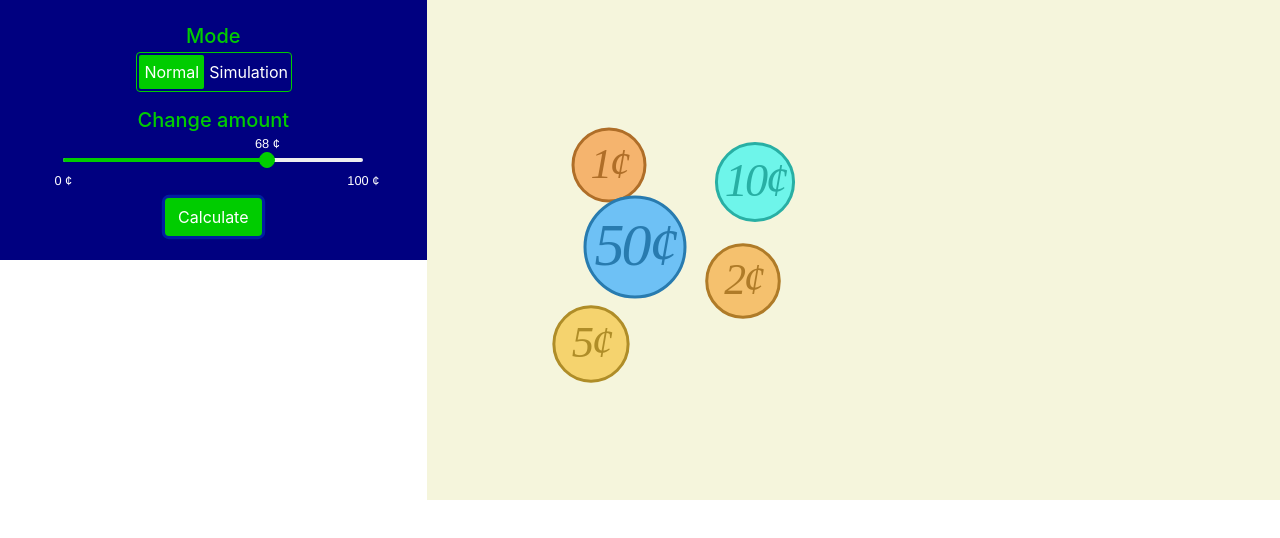
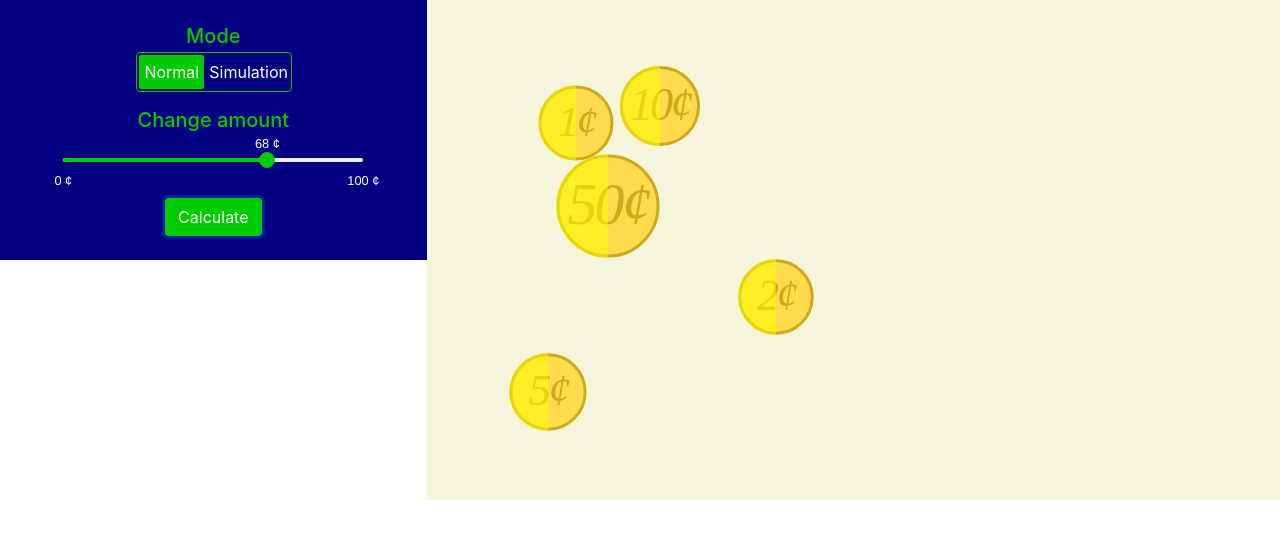
Before and after one commit to IgorBolotnikov/Coin-change-visualizer, a React (Create React App) app: page / in a window 1280 px wide. Both pictures are taken after a click on the button "Calculate". Shown: the top 538 px of the page. Built offline with nearby package versions, Linux system fonts and the light colour scheme.

Commit message:
Improve looks and coords generation

```diff
--- a/src/App.js
+++ b/src/App.js
@@ -65,7 +65,6 @@ function App() {
     const change = getChange(array, coinNums);
     const coinsArray = getCoinsArray(change, coins);
     const coords = generateCoinCoords(coinsArray, width, height);
-    console.log(coords);
     setCoinCoords(coords);
   }
 
--- a/src/components/coins.js
+++ b/src/components/coins.js
@@ -3,18 +3,18 @@ import PropTypes from 'prop-types';
 import { getRandomInt, getDarkerColor, getCoinRadius } from './../helpers.js'
 
 const COIN_COLORS = {
-  1: '#f5b46e',
-  2: '#f5c16e',
-  5: '#f5d36e',
-  10: '#6ef5ea',
-  25: '#6eeaf5',
-  50: '#6ec1f5',
+  1: '#ffdb4d',
+  2: '#ffdb4d',
+  5: '#ffdb4d',
+  10: '#ffdb4d',
+  25: '#ffdb4d',
+  50: '#ffdb4d',
 }
 
 export default function Coin(props) {
   const color = COIN_COLORS[props.faceValue];
   const radius = getCoinRadius(props.faceValue);
-  const darkColor = getDarkerColor(color, 70);
+  const darkColor = getDarkerColor(color, 50);
   const circleStyle = {
     fill: color,
     cx: props.cx,
@@ -35,7 +35,9 @@ export default function Coin(props) {
   }
 
   return (
-    <g className="coin">
+    <g
+      className="coin"
+    >
       <circle style={circleStyle}/>
       <text
         x={props.cx}
@@ -45,6 +47,10 @@ export default function Coin(props) {
       >
         {props.faceValue}¢
       </text>
+      <path d={`M${props.cx},${props.cy - radius - 2} a1,1 0 0,0 0,${radius * 2 + 4}`}
+        fill="yellow"
+        opacity=".5"
+      />
     </g>
   );
 }
--- a/src/helpers.js
+++ b/src/helpers.js
@@ -1,4 +1,4 @@
-const SVG_MARGIN = 150;
+const SVG_MARGIN = 100;
 
 export function getRandomInt(min, max) {
   min = Math.ceil(min);
@@ -29,7 +29,6 @@ export function generateCoinCoords(coins, windowWidth, windowHeight) {
   for (let coin of coins) {
     let collide = true;
     while (collide) {
-      console.log(coin);
       newCoords = {
         value: coin,
         x: getRandomInt(SVG_MARGIN, windowWidth - SVG_MARGIN),
@@ -37,8 +36,7 @@ export function generateCoinCoords(coins, windowWidth, windowHeight) {
       };
       collide = false;
       for (let otherCoords of coordsArray) {
-        if (otherCoords.value) {
-          if (otherCoords.value !== newCoords.value && checkCollision(
+        if (otherCoords.value && checkCollision(
           getCoinRadius(newCoords.value),
           newCoords.x,
           newCoords.y,
@@ -47,7 +45,6 @@ export function generateCoinCoords(coins, windowWidth, windowHeight) {
           otherCoords.y,
         )) {
           collide = true;
-          }
         }
       }
       if (!collide) {
@@ -67,6 +64,5 @@ export function getCoinsArray(change, coins) {
       }
     }
   }
-  console.log(array);
   return array;
 }
--- a/src/index.css
+++ b/src/index.css
@@ -37,7 +37,7 @@ h5 {
 
 .coin {
   animation-name: slide;
-  animation-duration: 0.3s;
+  animation-duration: 0.2s;
   animation-timing-function: ease-out;
   animation-fill-mode: forwards;
 }
```
Lines whose indentation alone changed are shown as unchanged.
